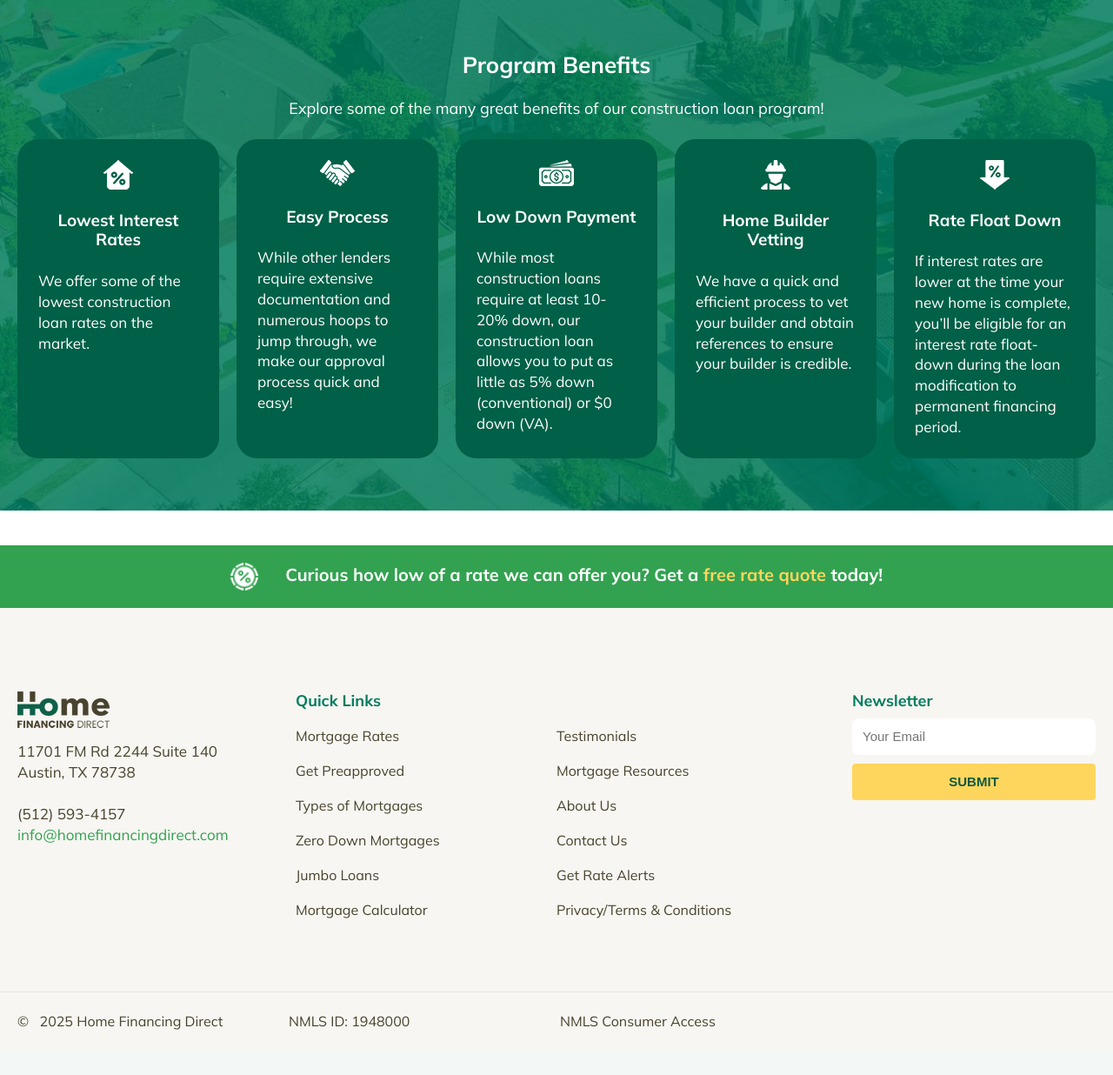
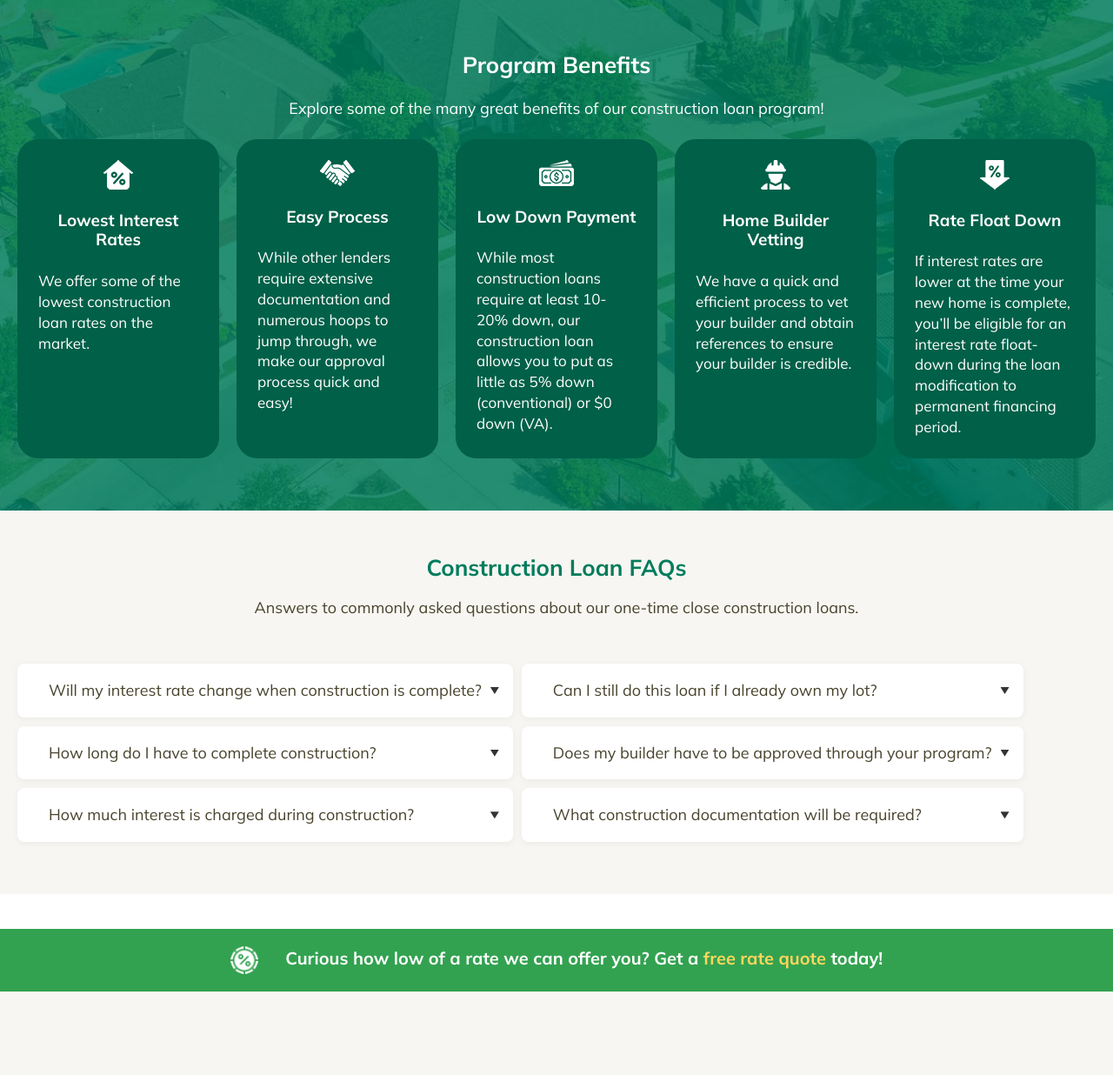
Before and after one commit to DreamLabIt/Financing-Direct, a PHP site: page /construction-loans.php in a window 1280 px wide. Shown: the part 1155-2391 px from the top of the page at 87% size. Before the commit the page ends 2339 px from the top, so only its background shows below. Run offline with PHP 8.4, Linux system fonts and the light colour scheme.

Commit message:
faq section add

```diff
--- a/construction-loans.php
+++ b/construction-loans.php
@@ -118,6 +118,75 @@
    </section>
    <!-- benefit fha mortgage section end -->
 
+   <!-- ============================ FAQ section start ============================ -->
+
+   <section class="common-faq-section">
+      <div class="common-wrap common-faq-wrap">
+         <h2>Construction Loan FAQs</h2>
+         <p class="subtitle">Answers to commonly asked questions about our one-time close construction loans.</p>
+         <div class="d-flex gap-10 common-faq">
+            <div class="d-flex flex-col gap-10">
+               <div class="common-faq-item">
+                  <div class="question">
+                     <h5 class="d-flex item-center justify-between gap-10">Will my interest rate change when construction is complete?</h5>
+                  </div>
+                  <div class="answer">
+                     <p>You will lock in an interest rate for the construction phase...</p>
+                  </div>
+               </div>
+
+               <div class="common-faq-item">
+                  <div class="question">
+                     <h5 class="d-flex item-center justify-between gap-10">How long do I have to complete construction?</h5>
+                  </div>
+                  <div class="answer">
+                     <p>You have 12 months from closing to complete construction...</p>
+                  </div>
+               </div>
+
+               <div class="common-faq-item">
+                  <div class="question">
+                     <h5 class="d-flex item-center justify-between gap-10">How much interest is charged during construction?</h5>
+                  </div>
+                  <div class="answer">
+                     <p>The interest is based on the amount drawn each month...</p>
+                  </div>
+               </div>
+            </div>
+            <div class="d-flex flex-col gap-10">
+
+               <div class="common-faq-item">
+                  <div class="question">
+                     <h5 class="d-flex item-center justify-between gap-10">Can I still do this loan if I already own my lot?</h5>
+                  </div>
+                  <div class="answer">
+                     <p>Yes! We can use the value of your lot as part of the equity...</p>
+                  </div>
+               </div>
+
+               <div class="common-faq-item">
+                  <div class="question">
+                     <h5 class="d-flex item-center justify-between gap-10">Does my builder have to be approved through your program?</h5>
+                  </div>
+                  <div class="answer">
+                     <p>Yes, your builder must be reviewed and approved by our team...</p>
+                  </div>
+               </div>
+
+               <div class="common-faq-item">
+                  <div class="question">
+                     <h5 class="d-flex item-center justify-between gap-10">What construction documentation will be required?</h5>
+                  </div>
+                  <div class="answer">
+                     <p>Required documents include contract, plans, permits, appraisal, etc.</p>
+                  </div>
+               </div>
+            </div>
+         </div>
+      </div>
+   </section>
+   <!-- common faq end -->
+
 
    <?php include 'footer-simple.php'; ?>
 </body>
```
